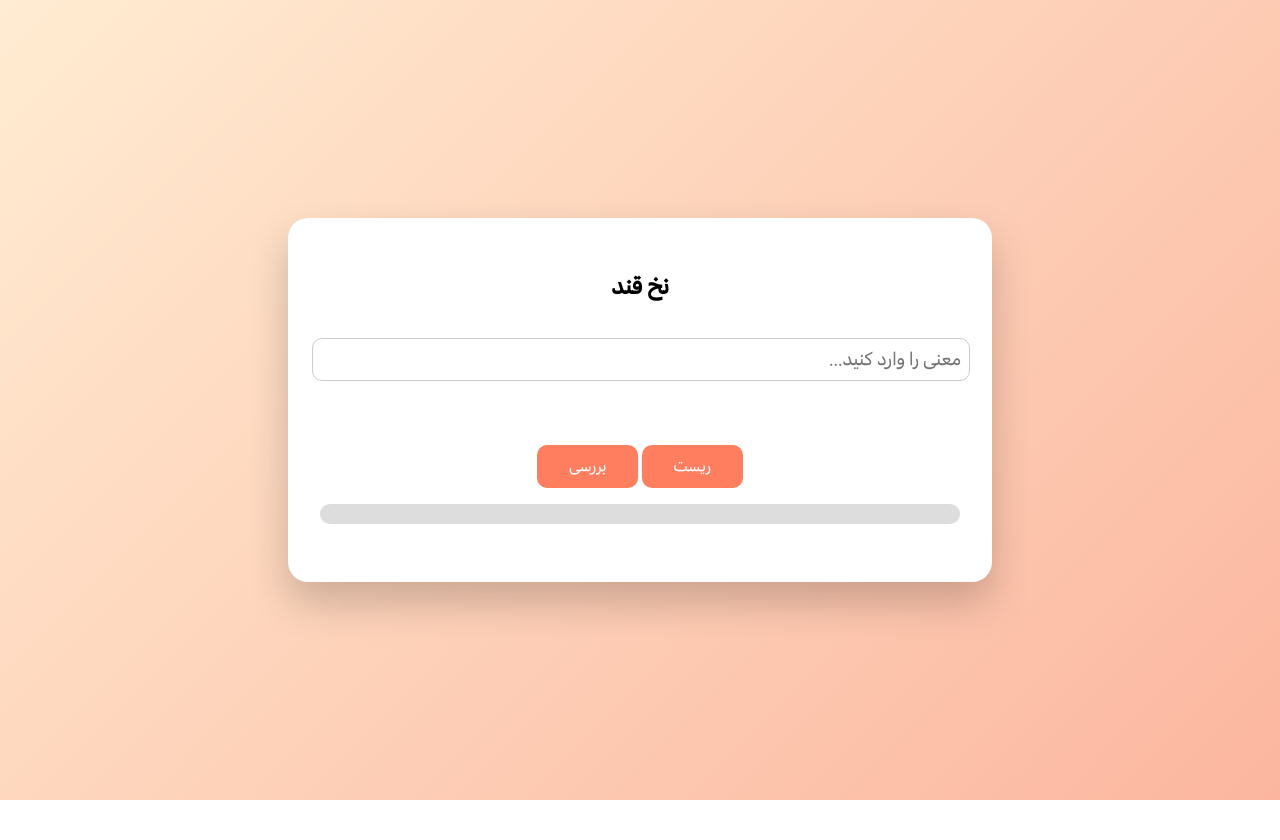
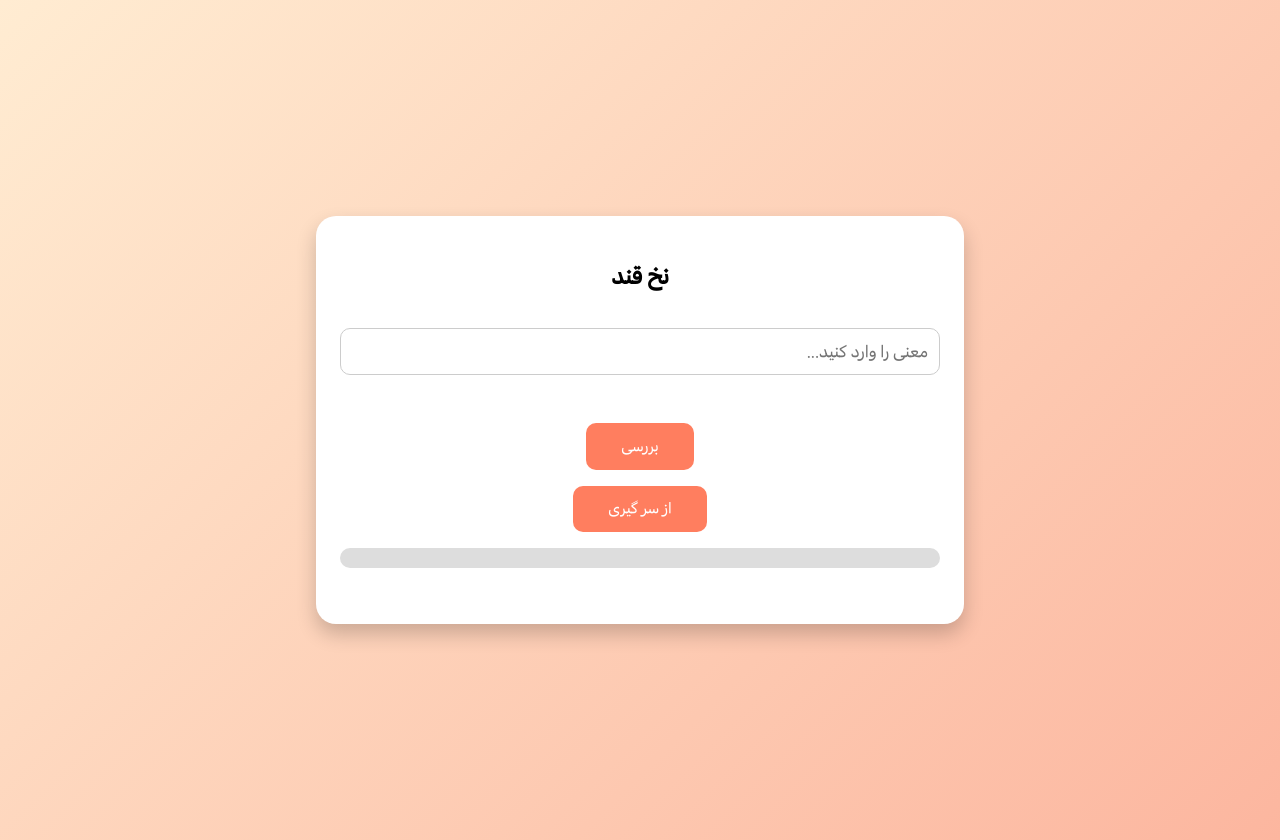
Before and after one commit to Jelofen1962/Farsi-Words, a plain HTML site: page index.html in a window 1280 px wide. Before the commit the page ends 800 px from the top, so only its background shows below. Drawn offline with Linux system fonts and the light colour scheme.

Commit message:
remake someparts

```diff
--- a/index.html
+++ b/index.html
@@ -7,7 +7,7 @@
   <style>
     @font-face {
       font-family: sf;
-      src: url(/sf.TTF);
+      src: url(/sf.TTF); /* Replace with your font file path */
     }
     body {
       font-family: 'sf', sans-serif;
@@ -16,48 +16,57 @@
       flex-direction: column;
       align-items: center;
       justify-content: center;
-      height: 100vh;
+      min-height: 100vh; /* Use min-height for responsiveness */
       margin: 0;
       overflow: hidden;
+      padding: 20px; /* Add padding for smaller screens */
     }
+
     .CardOf{
-      margin-top: 3rem;
+      margin-top: 2rem; /* Adjust margin for smaller screens */
+      display: flex;
+      flex-direction: column;
+      align-items: center; /* Center items horizontally */
     }
+
     .card {
       font-family: 'sf', sans-serif;
       background: white;
       border-radius: 20px;
-      box-shadow: 0 20px 40px rgba(0,0,0,0.2);
-      padding: 2rem;
+      box-shadow: 0 10px 20px rgba(0,0,0,0.2); /* Reduced shadow for smaller screens */
+      padding: 1.5rem; /* Adjust padding for smaller screens */
       text-align: center;
       animation: fadeIn 0.6s ease-in-out;
-      width: 50vw;
-      height: 300px;
+      width: 100%; /* Make card responsive */
+      max-width: 600px; /* Limit max-width for larger screens */
+      height: auto; /* Allow height to adjust to content */
       transition: background-color 0.4s ease;
     }
+
     .card.correct {
       animation: flashCorrect 1s ease forwards;
     }
     .card.wrong {
       animation: flashWrong 1s ease forwards;
     }
+
     input {
       direction: rtl;
       justify-content: center;
       font-family: 'sf', sans-serif;
-      font-size: 1.2rem;
-      padding: 0.5rem;
+      font-size: 1.1rem; /* Slightly smaller font size for smaller screens */
+      padding: 0.7rem;
       width: 100%;
       margin-top: 1rem;
-      margin-right: auto;
-      margin-left: -0.5rem;
       border-radius: 10px;
       border: 1px solid #ccc;
+      box-sizing: border-box; /* Important for width calculation with padding */
     }
+
     button {
       font-family: 'sf', sans-serif;
       margin-top: 1rem;
-      padding: 0.7rem 2rem;
+      padding: 0.8rem 2.2rem; /* Adjust padding for smaller screens */
       font-size: 1rem;
       background: #ff7e5f;
       color: white;
@@ -66,9 +75,11 @@
       cursor: pointer;
       transition: background 0.3s;
     }
+
     button:hover {
       background: #eb5757;
     }
+
     #progressBar {
       width: 100%;
       background: #ddd;
@@ -76,23 +87,41 @@
       overflow: hidden;
       margin-top: 1rem;
     }
+
     #progressFill {
       height: 20px;
       background: #4caf50;
       width: 0;
       transition: width 0.3s;
     }
+
     @keyframes fadeIn {
       from { opacity: 0; transform: translateY(20px); }
       to { opacity: 1; transform: translateY(0); }
     }
+
     @keyframes flashCorrect {
       0% { background-color: #a5d6a7; }
       100% { background-color: white; }
     }
+
     @keyframes flashWrong {
       0% { background-color: #ef9a9a; }
       100% { background-color: white; }
+    }
+
+    /* Media Query for Smaller Screens (Phones) */
+    @media (max-width: 600px) {
+      .card {
+        padding: 1rem;
+      }
+      input {
+        font-size: 1rem;
+      }
+      button {
+        padding: 0.6rem 1.5rem;
+        font-size: 0.9rem;
+      }
     }
   </style>
 </head>
@@ -100,10 +129,12 @@
   <div class="card" id="card">
     <h2 id="word">در حال بارگذاری...</h2>
     <input type="text" id="answer" placeholder="معنی را وارد کنید...">
-    <div class="CardOf"><button onclick="checkAnswer()">بررسی</button>
-    <button onclick="resetProgress()">ریست</button>
-    <div id="progressBar"><div id="progressFill"></div></div>
-    <p id="feedback"></p></div>
+    <div class="CardOf">
+      <button onclick="checkAnswer()">بررسی</button>
+      <button onclick="confirmReset()">از سر گیری</button>
+      <div id="progressBar"><div id="progressFill"></div></div>
+      <p id="feedback"></p>
+    </div>
   </div>
 
   <script>
@@ -179,6 +210,12 @@
       return matches / len;
     }
 
+    function confirmReset() {
+      if (confirm("آیا مطمئنید می‌خواهید پیشرفت خود را از سر بگیرید؟")) {
+        resetProgress();
+      }
+    }
+
     function resetProgress() {
       localStorage.removeItem("progress");
       progress = [];
```
